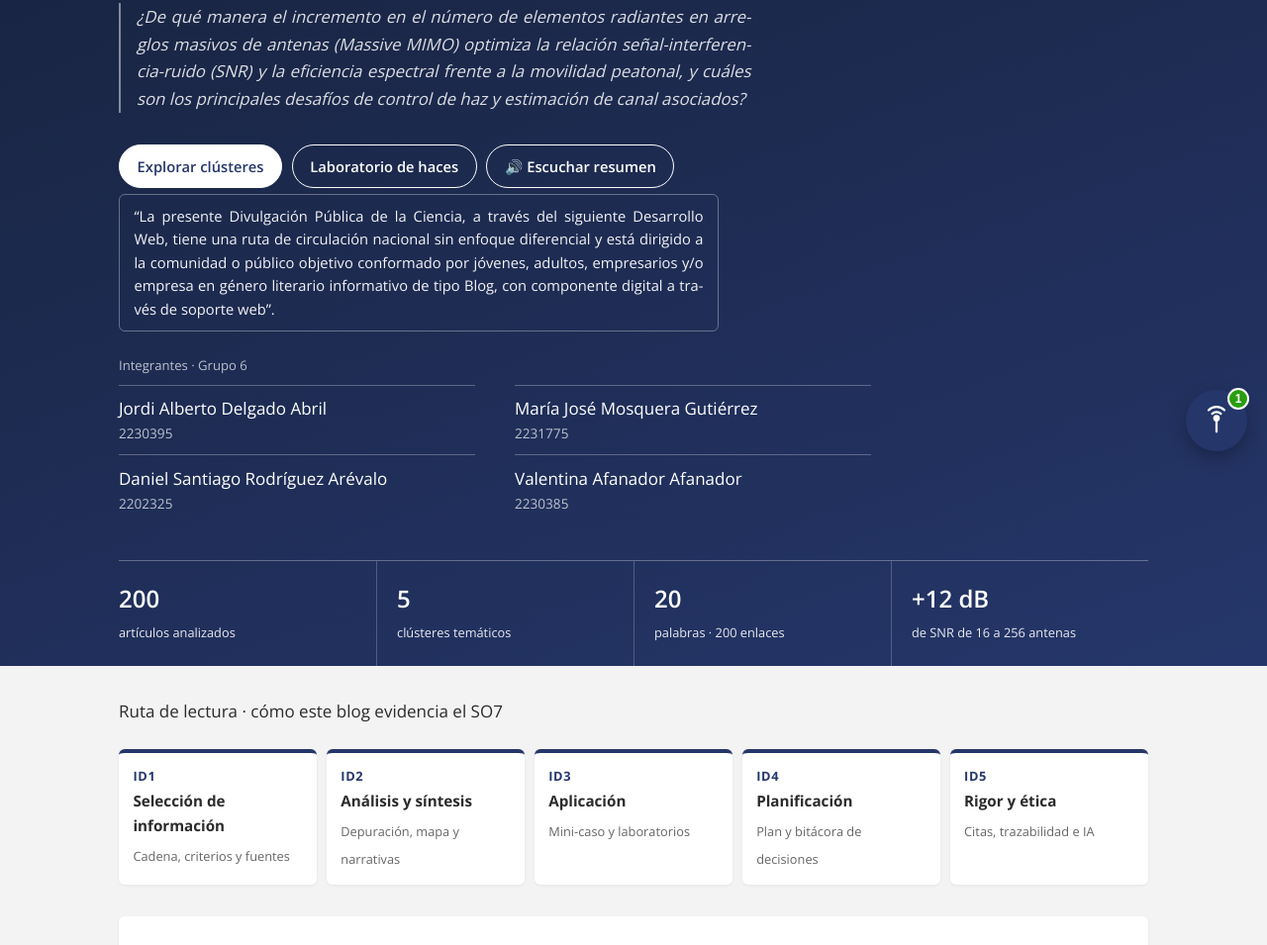
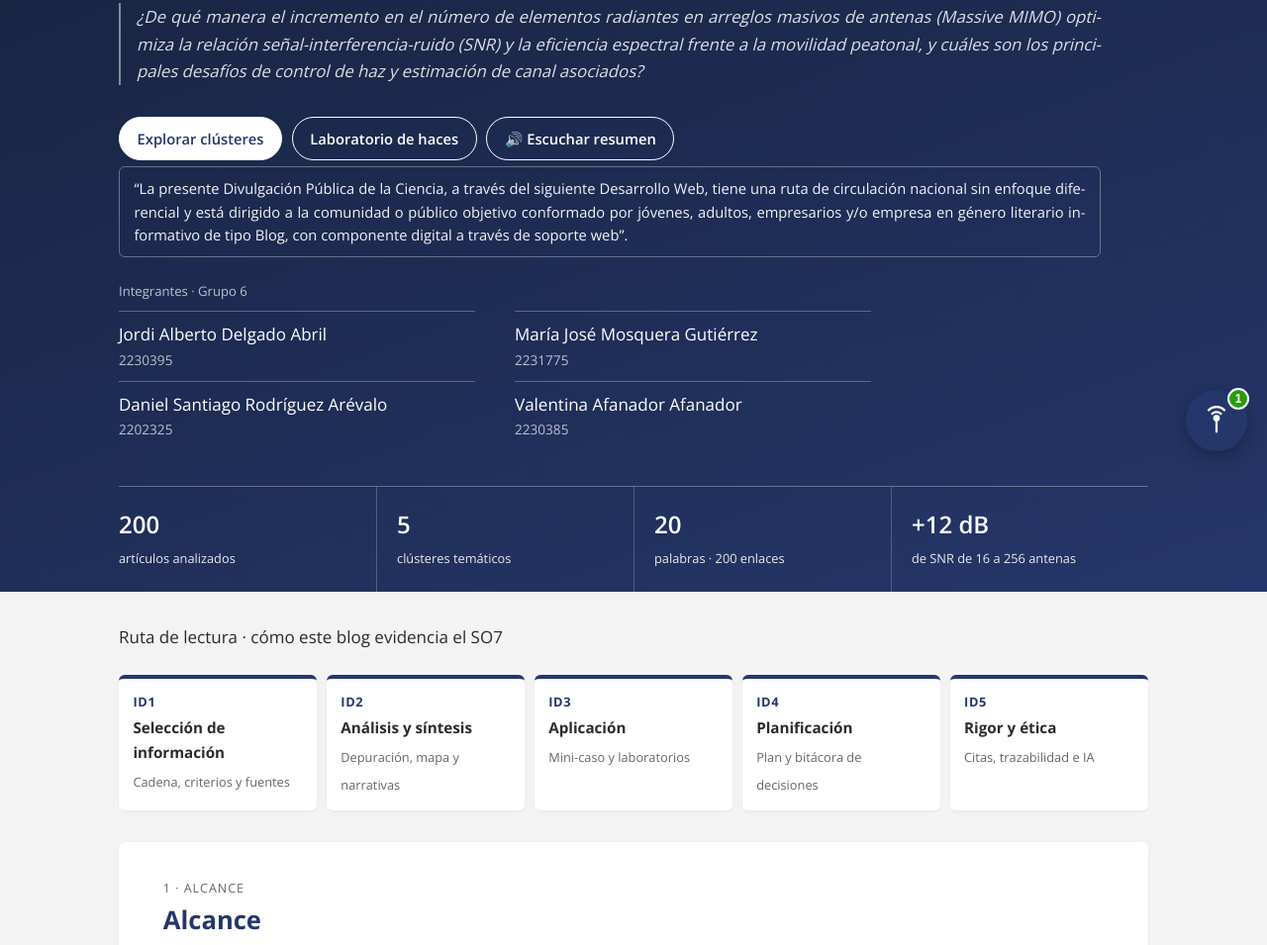
Before and after one commit to daniels00048/proyectoteleco.github.io, a plain HTML site: page index.html in a window 1280 px wide. Shown: the part 324-1279 px from the top of the page at 99% size. Drawn offline with nearby package versions, Linux system fonts and the light colour scheme.

Commit message:
Add files via upload

```diff
--- a/index.html
+++ b/index.html
@@ -351,6 +351,13 @@ header.top nav.switch{display:none}
 section.panel p,section.panel li,.prose p,.card p,.hri li,.hri p,.word p,.decl p,.implica,.tldr,.clsum,.steps li,.take span,.q .fb2,.hero .question,.hero .sub,.notice,.dark p.muted,#bo-x{text-align:justify;text-justify:inter-word;hyphens:auto;-webkit-hyphens:auto}
 .notice.dpc{max-width:72ch;font-size:.92rem;line-height:1.6;opacity:.95}
 .refs li,.mini td,.tags span,figcaption,.eyebrow,.size,.es{text-align:left;hyphens:manual}
+
+/* ancho completo: los párrafos llenan el recuadro (sin espacio vacío a la derecha) */
+section.panel p,section.panel li,.prose,.prose p,.tldr,.clsum,.implica,.why,.decl,.hero .question,.notice.dpc,.dark p.muted,.fig figcaption{max-width:none!important}
+section.panel{padding:2.25rem clamp(1.1rem,3.5vw,3rem)}
+section.panel p,section.panel li{font-size:1.02rem;line-height:1.75}
+.hero .question{max-width:62rem!important}
+.notice.dpc{max-width:62rem!important}
 </style>
 </head>
 <body class="abet">
```
